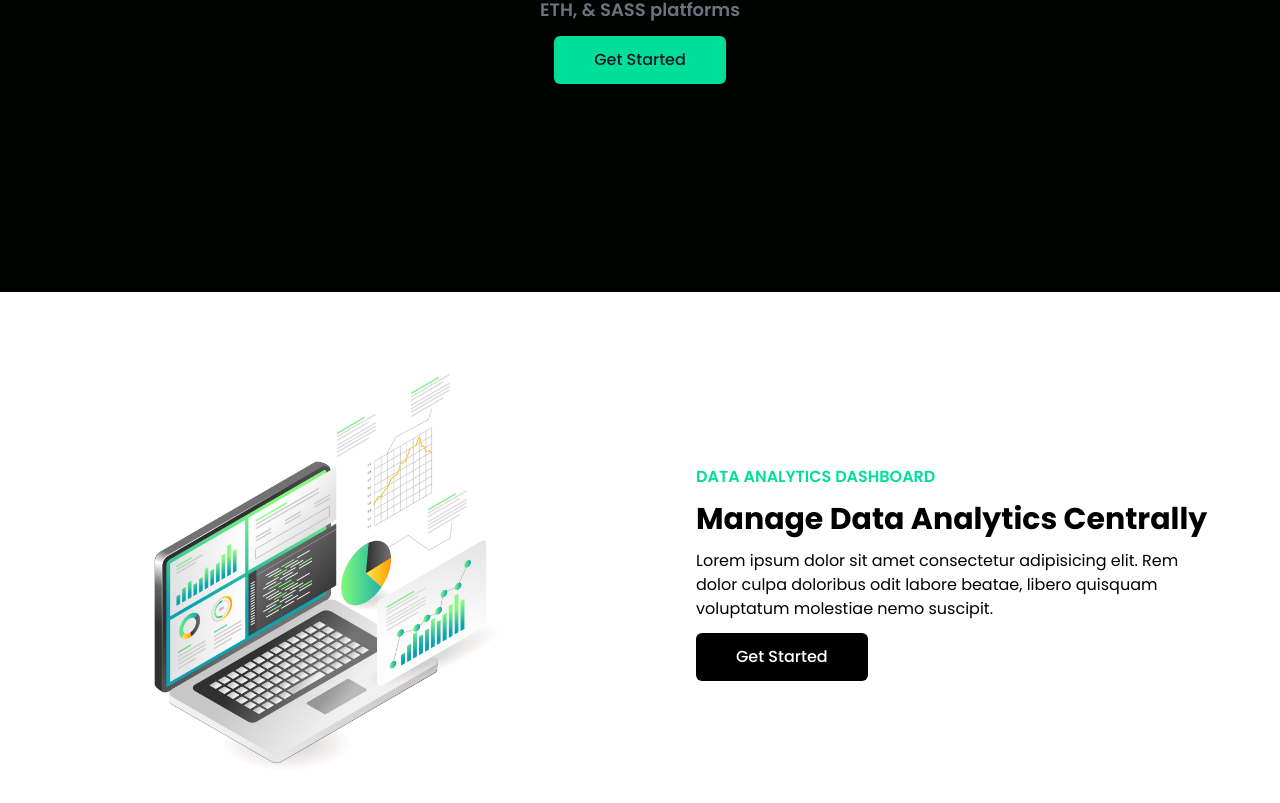
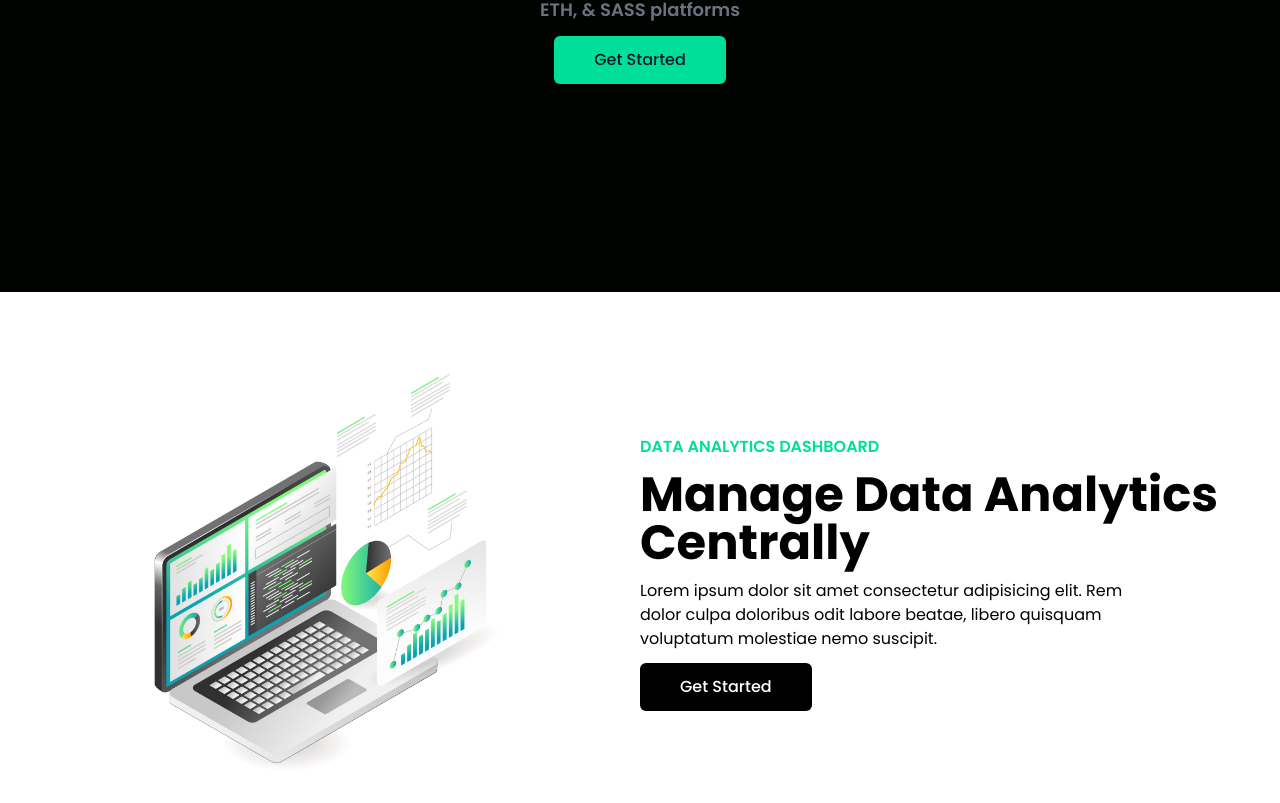
Before and after one commit to hassancodess/data-finance-website, a React (Vite) app: page / in a window 1280 px wide. Shown: the part 448-1251 px from the top of the page. Built offline with nearby package versions, Linux system fonts and the light colour scheme.

Commit message:
Add Analytics Section

```diff
--- a/src/components/Analytics.jsx
+++ b/src/components/Analytics.jsx
@@ -9,13 +9,17 @@ function Analytics() {
           {/* Grid Container */}
           <div className='grid items-center grid-cols-1 justify-items-center md:grid-cols-2 gap-y-10 md:gap-y-0'>
             {/* Image */}
-            <img src={Laptop} alt='laptop' className='object-cover w-5/6' />
+            <img
+              src={Laptop}
+              alt='laptop'
+              className='object-cover w-5/6 h-full'
+            />
             {/* Content */}
             <div className='flex flex-col items-start space-y-3'>
               <h3 className='font-semibold uppercase text-md text-cyanGreen'>
                 data analytics dashboard
               </h3>
-              <h1 className='text-3xl font-bold capitalize'>
+              <h1 className='text-3xl font-bold capitalize lg:text-5xl'>
                 Manage data analytics centrally
               </h1>
               <p className='max-w-lg'>
```
